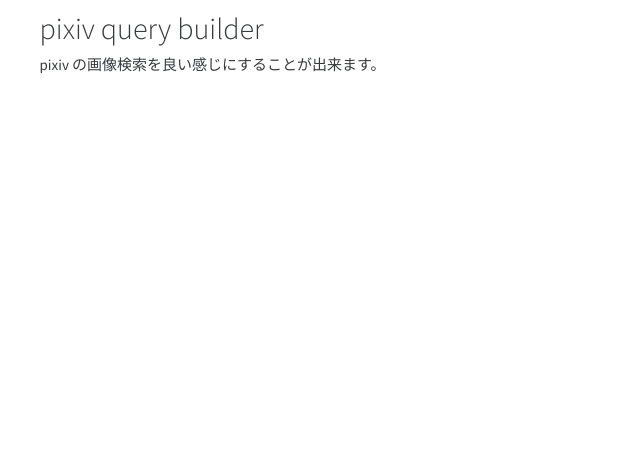
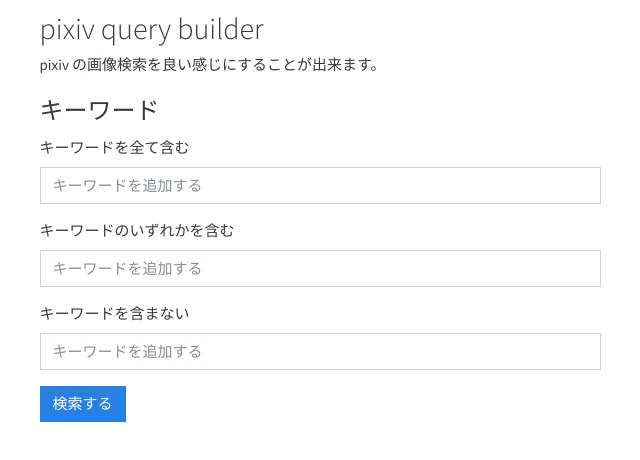
Before and after one commit to mika-sandbox/react-practice, a React (Create React App) app: page / in a window 1280 px wide. Shown: the top 460 px of the page, without its empty margins (320-960 px from the left). Built offline with nearby package versions, Linux system fonts and the light colour scheme.

Commit message:
feat: add keyword form

```diff
--- a/src/App.tsx
+++ b/src/App.tsx
@@ -1,6 +1,7 @@
 import React from "react";
 import styled from "styled-components";
 
+import Form from "./components/Form";
 
 const Container = styled.div`
   max-width: 90%;
@@ -15,6 +16,7 @@
           <h2>pixiv query builder</h2>
           <p>pixiv の画像検索を良い感じにすることが出来ます。</p>
 
+          <Form />
         </div>
       </div>
     </Container>
--- /dev/null
+++ b/src/components/Form.tsx
@@ -0,0 +1,28 @@
+import React, { useState } from "react";
+
+import { ISearchQuery, IKeywordQuery } from "../models/query";
+import Keywords from "../presentationals/Keywords";
+
+const initialState: ISearchQuery = {
+  keyword: { ands: "", ors: "", nots: "" },
+};
+
+const Form = () => {
+  const [state, setState] = useState(initialState);
+  const onSubmit = (e: React.FormEvent<HTMLFormElement>) => {};
+  const onKeywordChanged = (keyword: IKeywordQuery) => {
+    setState({ ...state, ...{ keyword } });
+  };
+
+  return (
+    <form onSubmit={onSubmit}>
+      <Keywords keyword={state.keyword} onChanged={onKeywordChanged} />
+
+      <button className="btn btn-primary" type="submit">
+        検索する
+      </button>
+    </form>
+  );
+};
+
+export default Form;
--- /dev/null
+++ b/src/models/query.ts
@@ -0,0 +1,9 @@
+export interface ISearchQuery {
+  keyword: IKeywordQuery; // as word
+}
+
+export interface IKeywordQuery {
+  ands: string;
+  ors: string;
+  nots: string;
+}
--- /dev/null
+++ b/src/presentationals/Keywords.tsx
@@ -0,0 +1,35 @@
+import React from "react";
+import { IKeywordQuery } from "../models/query";
+
+interface IState {
+  keyword: IKeywordQuery;
+  onChanged?: (event: IKeywordQuery) => void;
+}
+
+const Keywords = ({ keyword, onChanged }: IState) => {
+  const onValueChanged = (e: React.ChangeEvent<HTMLInputElement>) => {
+    if (onChanged) {
+      onChanged({ ...keyword, ...{ [e.target.name]: e.target.value } });
+    }
+  };
+
+  return (
+    <fieldset>
+      <legend>キーワード</legend>
+      <div className="form-group">
+        <label htmlFor="ands">キーワードを全て含む</label>
+        <input type="text" className="form-control" id="ands" name="ands" value={keyword.ands} onChange={onValueChanged} placeholder="キーワードを追加する" />
+      </div>
+      <div className="form-group">
+        <label htmlFor="ors">キーワードのいずれかを含む</label>
+        <input type="text" className="form-control" id="ors" name="ors" value={keyword.ors} onChange={onValueChanged} placeholder="キーワードを追加する" />
+      </div>
+      <div className="form-group">
+        <label htmlFor="nots">キーワードを含まない</label>
+        <input type="text" className="form-control" id="nots" name="nots" value={keyword.nots} onChange={onValueChanged} placeholder="キーワードを追加する" />
+      </div>
+    </fieldset>
+  );
+};
+
+export default Keywords;
```
